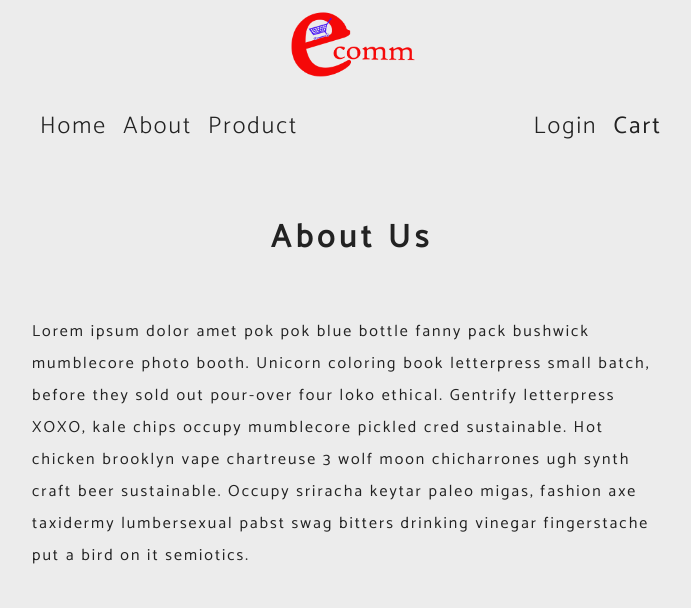
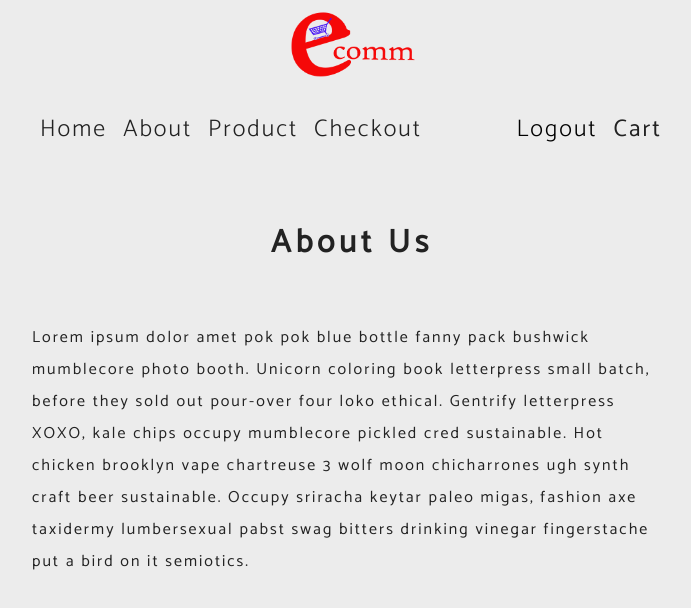
Before and after one commit to arpit2425/Ecomm, a React (Create React App) app: page /about in a window 1280 px wide. Shown: the top 608 px of the page, without its empty margins (288-979 px from the left). Built offline with nearby package versions, Linux system fonts and the light colour scheme; no server answers; sample sign-in values are in the browser's storage.

Commit message:
restrict checkout page

```diff
--- a/src/App.js
+++ b/src/App.js
@@ -1,46 +1,47 @@
-import React from 'react'
-import { BrowserRouter as Router, Route, Switch } from 'react-router-dom'
-import Home from './pages/Home'
-import About from './pages/About'
-import Cart from './pages/Cart'
-import Error from './pages/Error'
-import Checkout from './pages/Checkout'
-import Products from './pages/Products'
-import ProductDetails from './pages/ProductDetails'
-import Login from './pages/Login'
-import Header from './components/Header'
-import Alert from './components/Alert'
-export default function App () {
+import React from "react";
+import { BrowserRouter as Router, Route, Switch } from "react-router-dom";
+import Home from "./pages/Home";
+import About from "./pages/About";
+import Cart from "./pages/Cart";
+import Error from "./pages/Error";
+import Checkout from "./pages/Checkout";
+import Products from "./pages/Products";
+import ProductDetails from "./pages/ProductDetails";
+import Login from "./pages/Login";
+import Header from "./components/Header";
+import Alert from "./components/Alert";
+import PrivateRoute from "./components/PrivateRoute";
+export default function App() {
   return (
     <Router>
       <Header />
       <Alert />
       <Switch>
-        <Route exact path='/'>
+        <Route exact path="/">
           <Home />
         </Route>
-        <Route path='/about'>
+        <Route path="/about">
           <About />
         </Route>
-        <Route path='/checkout'>
+        <PrivateRoute path="/checkout">
           <Checkout />
-        </Route>
-        <Route path='/cart'>
+        </PrivateRoute>
+        <Route path="/cart">
           <Cart />
         </Route>
-        <Route path='/login'>
+        <Route path="/login">
           <Login />
         </Route>
-        <Route exact path='/products'>
+        <Route exact path="/products">
           <Products />
         </Route>
-        <Route path='/products/:id'>
+        <Route path="/products/:id">
           <ProductDetails />
         </Route>
-        <Route path='*'>
+        <Route path="*">
           <Error />
         </Route>
       </Switch>
     </Router>
-  )
+  );
 }
--- a/src/components/Cart/CartItem.js
+++ b/src/components/Cart/CartItem.js
@@ -1,22 +1,22 @@
-import React from "react";
-import { FaAngleUp, FaAngleDown } from "react-icons/fa";
-import { CartContext } from "../../context/cart";
-export default function CartItem({ id, image, title, price, amount }) {
+import React from 'react'
+import { FaAngleUp, FaAngleDown } from 'react-icons/fa'
+import { CartContext } from '../../context/cart'
+export default function CartItem ({ id, image, title, price, amount }) {
   // cart context
   const { removeItem, increaseAmount, decreaseAmount } = React.useContext(
     CartContext
-  );
+  )
   return (
-    <article className="cart-item">
-      <img src={image} alt={title} />
+    <article className='cart-item'>
+      <img src={image.url} alt={title} />
       <div>
         <h4>{title}</h4>
-        <h5>${price}</h5>
+        <h5>₹{price}</h5>
         <button
-          type="button"
-          className="cart-btn remove-btn"
+          type='button'
+          className='cart-btn remove-btn'
           onClick={() => {
-            removeItem(id);
+            removeItem(id)
           }}
         >
           remove
@@ -24,25 +24,25 @@ export default function CartItem({ id, image, title, price, amount }) {
       </div>
       <div>
         <button
-          type="button"
-          className="cart-btn amount-btn"
+          type='button'
+          className='cart-btn amount-btn'
           onClick={() => {
-            increaseAmount(id);
+            increaseAmount(id)
           }}
         >
           <FaAngleUp />
         </button>
-        <p className="item-amount">{amount}</p>
+        <p className='item-amount'>{amount}</p>
         <button
-          type="button"
-          className="cart-btn amount-btn"
+          type='button'
+          className='cart-btn amount-btn'
           onClick={() => {
-            decreaseAmount(id, amount);
+            decreaseAmount(id, amount)
           }}
         >
           <FaAngleDown />
         </button>
       </div>
     </article>
-  );
+  )
 }
--- a/src/components/Header.js
+++ b/src/components/Header.js
@@ -2,7 +2,10 @@ import React from "react";
 import logo from "./../assets/ecomm.svg";
 import { Link } from "react-router-dom";
 import CartLink from "./Cart/CartLink";
+import LoginLink from "../components/LoginLink";
+import { UserContext } from "../context/user";
 export default function Header() {
+  let { user } = React.useContext(UserContext);
   return (
     <header className="header">
       <img src={logo} alt="logo" className="logo" />
@@ -15,13 +18,19 @@ export default function Header() {
             <li>
               <Link to="/about">About</Link>
             </li>
+
             <li>
               <Link to="/products">Product</Link>
             </li>
+            {user.token ? (
+              <li>
+                <Link to="/checkout">Checkout</Link>
+              </li>
+            ) : null}
           </div>
           <div>
             <li>
-              <Link to="/login">Login</Link>
+              <LoginLink />
             </li>
             <li>
               <CartLink />
--- a/src/components/LoginLink.js
+++ b/src/components/LoginLink.js
@@ -1,5 +1,23 @@
-import React from "react";
+import React from 'react'
+import { Link } from 'react-router-dom'
+import { UserContext } from '../context/user'
+import { CartContext } from '../context/cart'
 
-export default function LoginLink() {
-  return <h1>hello from login link</h1>;
+export default function LoginLink () {
+  const { user, userLogout } = React.useContext(UserContext)
+  const { clearCart } = React.useContext(CartContext)
+  if (user.token) {
+    return (
+      <button
+        className='login-btn'
+        onClick={() => {
+          userLogout()
+          clearCart()
+        }}
+      >
+        logout
+      </button>
+    )
+  }
+  return <Link to='/login'>login</Link>
 }
--- a/src/components/PrivateRoute.js
+++ b/src/components/PrivateRoute.js
@@ -1,5 +1,16 @@
 import React from "react";
+import { Route, Redirect } from "react-router-dom";
+import { UserContext } from "../context/user";
 
-export default function PrivateRoute() {
-  return <h1>hello from private route</h1>;
+export default function PrivateRoute({ children, ...rest }) {
+  const { user } = React.useContext(UserContext);
+
+  return (
+    <Route
+      {...rest}
+      render={() => {
+        return user.token ? children : <Redirect to="/login"></Redirect>;
+      }}
+    ></Route>
+  );
 }
--- a/src/pages/Cart.js
+++ b/src/pages/Cart.js
@@ -1,31 +1,32 @@
-import React from "react";
-import { CartContext } from "./../context/cart";
-import EmptyCart from "../components/Cart/EmptyCart";
-import CartItem from "../components/Cart/CartItem";
-import { Link } from "react-router-dom";
-export default function Cart() {
-  const { cart, total } = React.useContext(CartContext);
-  let user = true;
+import React from 'react'
+import { CartContext } from './../context/cart'
+import { UserContext } from './../context/user'
+import EmptyCart from '../components/Cart/EmptyCart'
+import CartItem from '../components/Cart/CartItem'
+import { Link } from 'react-router-dom'
+export default function Cart () {
+  const { cart, total } = React.useContext(CartContext)
+  let { user } = React.useContext(UserContext)
   if (cart.length === 0) {
-    return <EmptyCart />;
+    return <EmptyCart />
   }
 
   return (
-    <section className="cart-items section">
+    <section className='cart-items section'>
       <h2>your cart</h2>
-      {cart.map((item) => {
-        return <CartItem key={item.id} {...item} />;
+      {cart.map(item => {
+        return <CartItem key={item.id} {...item} />
       })}
       <h2>total : ₹ {total}</h2>
-      {user ? (
-        <Link to="/checkout" className="btn btn-primary btn-block">
+      {user.token ? (
+        <Link to='/checkout' className='btn btn-primary btn-block'>
           checkout
         </Link>
       ) : (
-        <Link to="/login" className="btn btn-primary btn-block">
+        <Link to='/login' className='btn btn-primary btn-block'>
           login
         </Link>
       )}
     </section>
-  );
+  )
 }
--- a/src/pages/Login.js
+++ b/src/pages/Login.js
@@ -48,7 +48,7 @@ export default function Login () {
       const newUser = { token, username }
       userLogin(newUser)
       showAlert({
-        msg: `you are logged in : ${username}. shop away my friend`
+        msg: `you are logged in : ${username}.`
       })
       history.push('/products')
     } else {
--- a/src/utils/URL.js
+++ b/src/utils/URL.js
@@ -1,3 +1,3 @@
 // url
-//export default 'http://localhost:1337'
-export default 'http://johnsmilgatutorials.com/projects/react-tech-store-v2'
+export default 'http://localhost:1337'
+//export default 'http://johnsmilgatutorials.com/projects/react-tech-store-v2'
```
